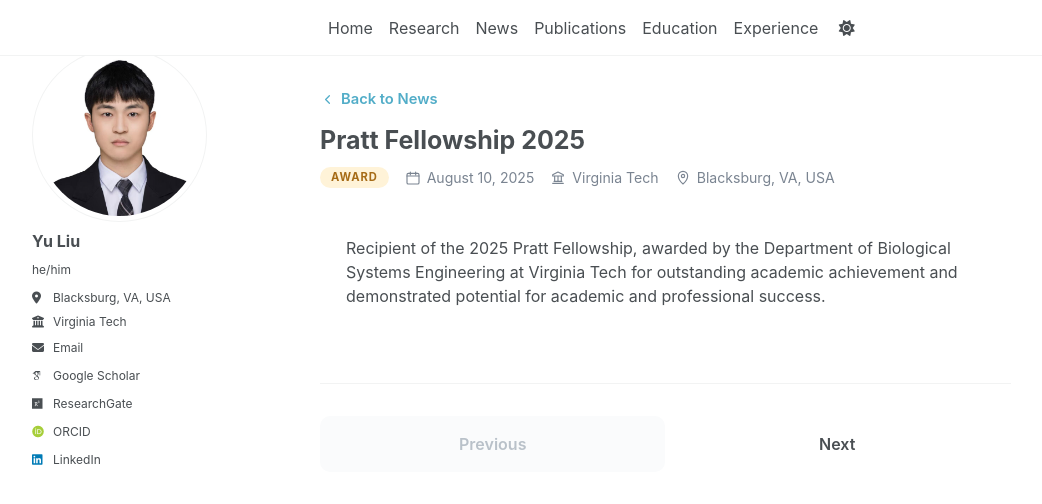
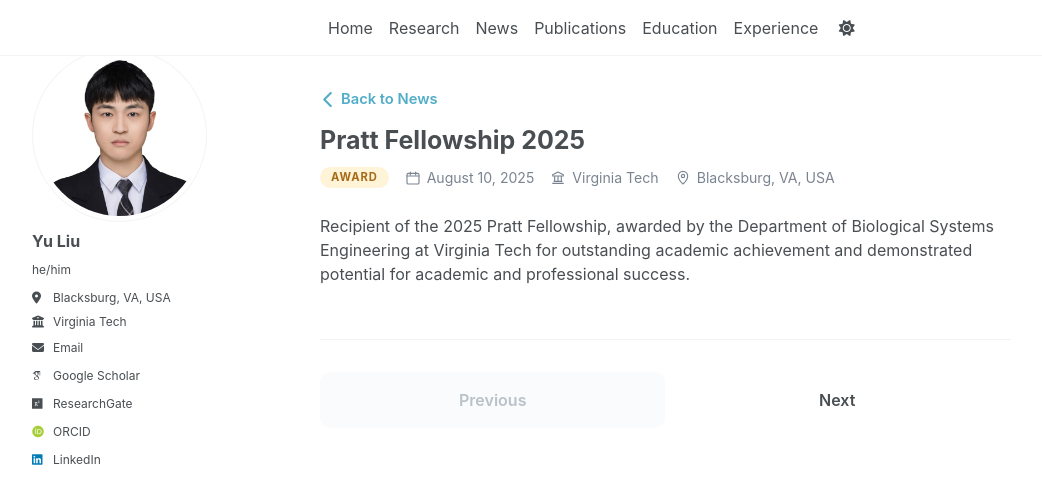
Before and after one commit to yuliu0322/yuliu0322.github.io, a Jekyll site: the page built from _talks/2025-08-10-pratt-fellowship.md, in a window 1280 px wide. Shown: the top 504 px of the page, without its empty margins (48-1090 px from the left). Built offline with Jekyll 4.4.1, drawn with Linux system fonts in a browser that asks for light colours; some web fonts are replaced; a script bundle is joined from its source files by our own code; library files that are not in the unit come from our copies.

Commit message:
Update talk.html

```diff
--- a/_layouts/talk.html
+++ b/_layouts/talk.html
@@ -120,10 +120,9 @@ layout: default
 /* Content card */
 
 .talk-card {
-  padding: 22px 26px;
-  border: 1px solid var(--talk-border);
-  border-radius: 13px;
-  background: #ffffff;
+  padding: 0;
+  border: none;
+  background: transparent;
 }
 
 .talk-card p:last-child {
@@ -162,11 +161,6 @@ layout: default
   background: #fafbfc !important;
 }
 
-@media (max-width: 480px) {
-  .talk-card {
-    padding: 17px;
-  }
-}
 </style>
 
 {% include base_path %}
@@ -195,7 +189,7 @@ layout: default
         <header class="talk-header">
 
           <a class="talk-back-link" href="{{ '/news/' | relative_url }}">
-            <svg viewBox="0 0 24 24" aria-hidden="true" fill="none" stroke="currentColor" stroke-width="2" stroke-linecap="round" stroke-linejoin="round">
+            <svg viewBox="8 5 8 14" aria-hidden="true" fill="none" stroke="currentColor" stroke-width="2" stroke-linecap="round" stroke-linejoin="round">
               <path d="M15 6l-6 6 6 6"/>
             </svg>
             Back to News
```
